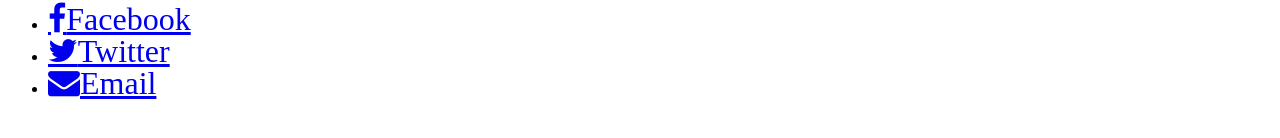
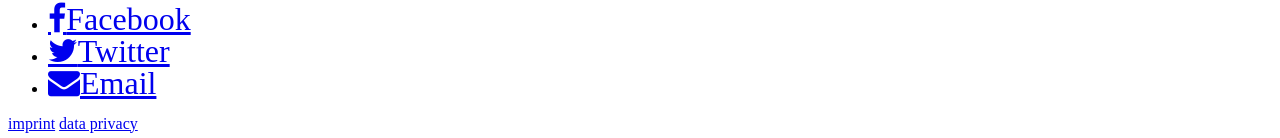
Before and after one commit to ngdeconf/ng-de.org, a Jekyll site: the page built from index.html, in a window 1280 px wide. Shown: the part 1753-1891 px from the top of the page. Built offline with Jekyll 4.4.1, drawn with Linux system fonts in a browser that asks for light colours; nearby versions of some CDN libraries; before the commit the page ends 1868 px from its top, so only the background shows below that.

Commit message:
feat(home): add links to imprint and data-privacy

```diff
--- a/index.html
+++ b/index.html
@@ -99,4 +99,12 @@
             <li><a class="fa fa-2x fa-key" href="{{ site.public_key_url }}"><span class="description">PGP Key</span></a></li>
             {% endif %}
         </ul>
+
+
+        <footer>
+            <div class="legal">
+                <a href="/imprint/">imprint</a>
+                <a href="/data-privacy/">data privacy</a>
+            </div>
+        </footer>
 </div>
```
Also changed, not shown: css/front.css (+9 -0 lines).
